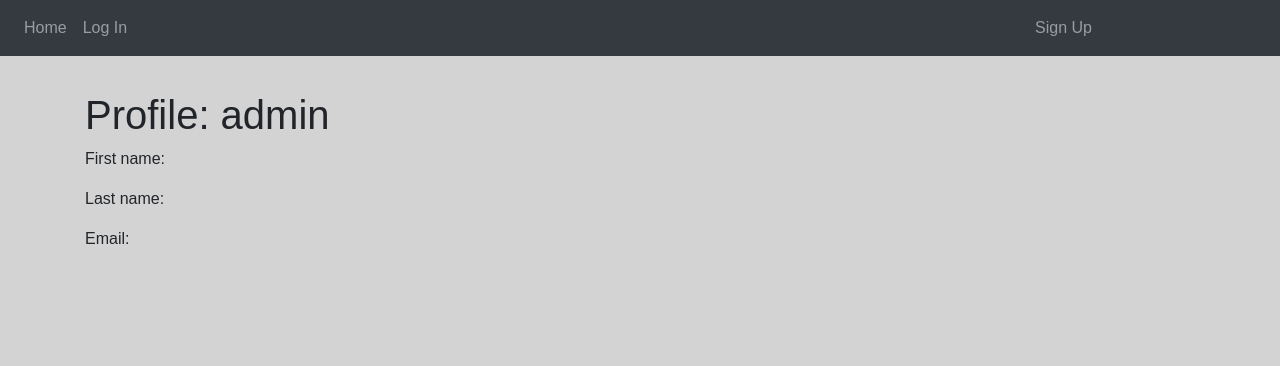
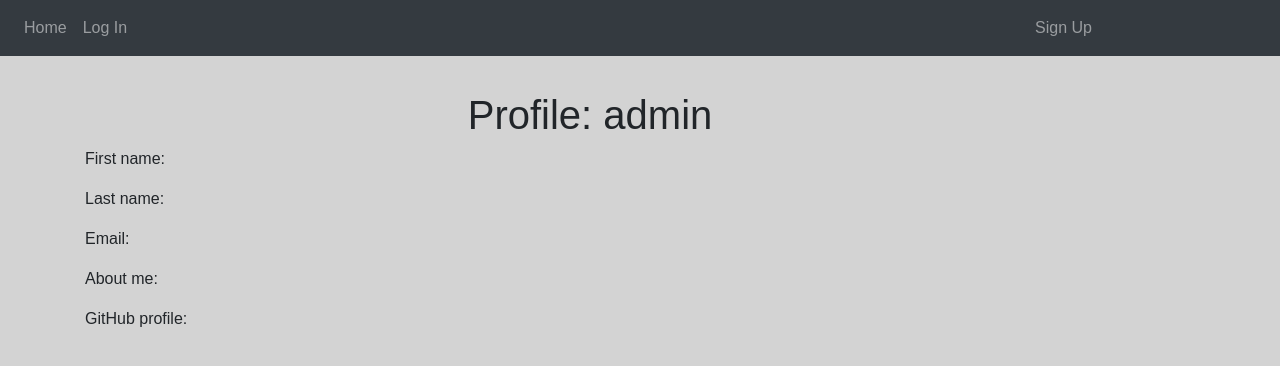
Before and after one commit to yuburov/python_3_home_work_49_yubur_aziz, a Django app: page /accounts/profile/1/ in a window 1280 px wide. Shown: the top 366 px of the page. Run offline with Django 3.2, Linux system fonts and the light colour scheme; data comes from the database, SQL or seed files in the repository; some libraries are stand-ins or nearby versions.

Commit message:
Добавлен вывыд данных профиля на странице пользователя

```diff
--- a/source/accounts/templates/user_detail.html
+++ b/source/accounts/templates/user_detail.html
@@ -7,8 +7,13 @@
     {% endif %}
 {% endblock %}
 {% block content %}
-    <h1>Profile: {{ user_obj.username }}</h1>
-    <p>First name: <b>{{ user_obj.first_name }}</b></p>
+    <h1 class="text-center">Profile: {{ user_obj.username }}</h1>
+    {% if user_obj.profile.avatar %}
+        <p><img class="avatar" src="{{ user_obj.profile.avatar.url }}"></p>
+    {% endif %}
+    <p>First name: {{ user_obj.first_name }}</p>
     <p>Last name: {{ user_obj.last_name }}</p>
     <p>Email: {{ user_obj.email }}</p>
+    <p>About me: {{ user_obj.profile.about_me }}</p>
+    <p>GitHub profile: {{ user_obj.profile.github_profile }}</p>
 {% endblock %}
--- a/source/webapp/static/css/style.css
+++ b/source/webapp/static/css/style.css
@@ -124,3 +124,10 @@ span{
     position: absolute;
     right: 180px;
 }
+.avatar {
+    display: inline-block;
+    float: left;
+    width: 250px;
+    height: auto;
+    margin-right: 20px;
+}
```
